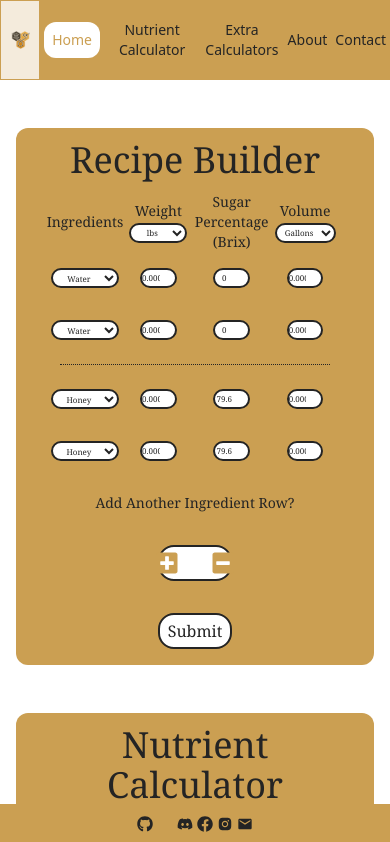
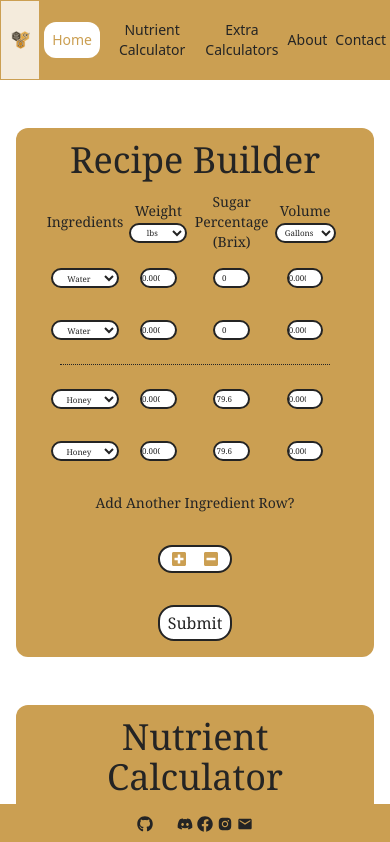
Before and after one commit to ljreaux/MeadTools-React, a React (Vite) app: page / in a window 390 px wide. Shown: the top 842 px of the page. Built offline with nearby package versions, Linux system fonts and the light colour scheme; some icons are missing; the HTML template or start-up script is replaced by a standard one.

Commit message:
fixed buttons

```diff
--- a/src/components/Home/Home.jsx
+++ b/src/components/Home/Home.jsx
@@ -361,13 +361,13 @@ function Home() {
               Cannot add any more rows.
             </h2>
           )}
-          <div className="btn bg-background rounded-2xl px-2 py-[.25rem] col-span-4 items-center flex justify-center gap-8 my-8 w-1/4 group">
+          <div className="btn bg-background rounded-2xl px-2 py-[.25rem] col-span-4 items-center flex justify-center sm:gap-8 gap-4 my-8 w-1/4 group text-lg">
             <button
               type="button"
               onClick={() => {
                 setRowCount(rowCount + 1);
               }}
-              className={`group w-fit text-2xl text-sidebar hover:text-textColor transition-colors`}
+              className={`group w-fit text-sidebar hover:text-textColor transition-colors`}
               // disabled when 10 rows are reached
               disabled={rowCount >= 9}
             >
@@ -378,7 +378,7 @@ function Home() {
               onClick={() => {
                 if (rowCount > 0) setRowCount(rowCount - 1);
               }}
-              className={`group w-fit text-2xl text-sidebar hover:text-textColor transition-colors disabled:cursor-not-allowed`}
+              className={`group w-fit text-sidebar hover:text-textColor transition-colors disabled:cursor-not-allowed`}
               // disabled when 10 rows are reached
               disabled={rowCount <= 0}
             >
```
